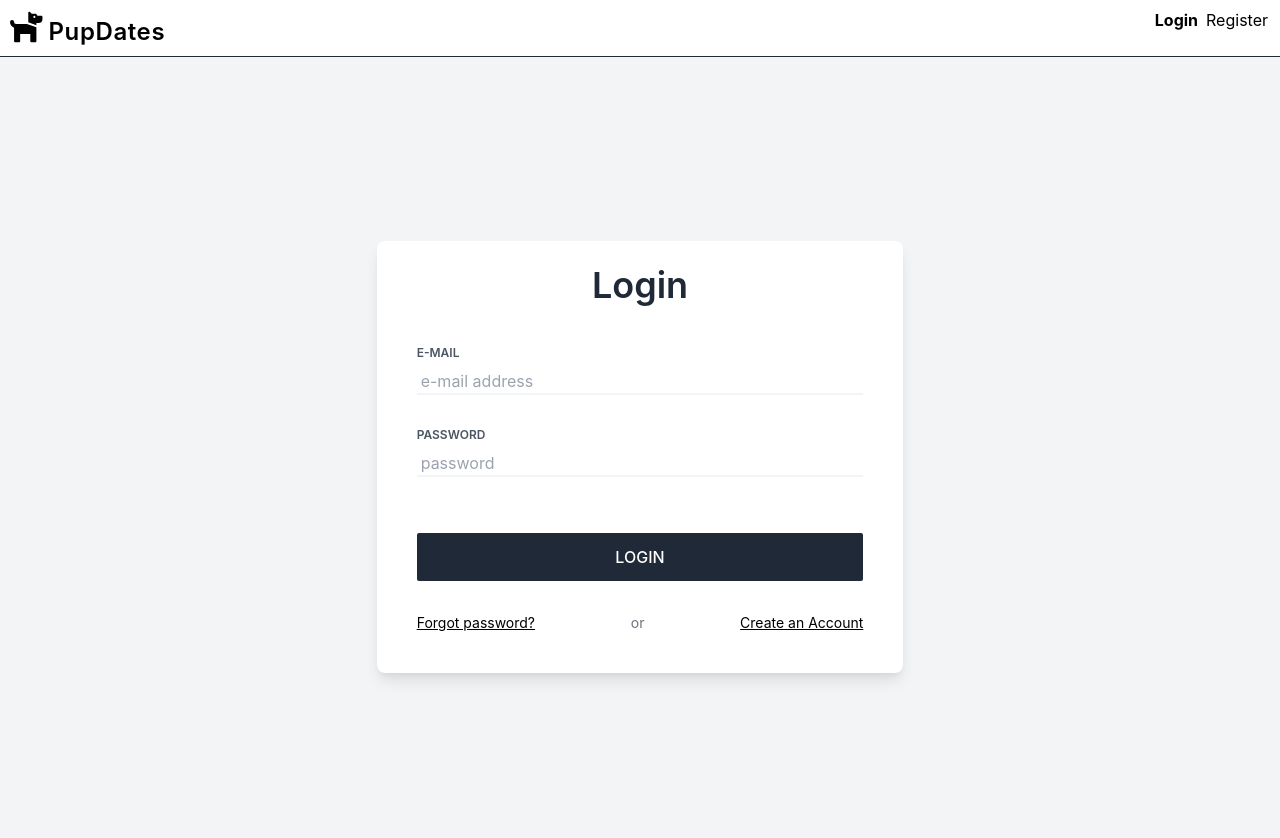
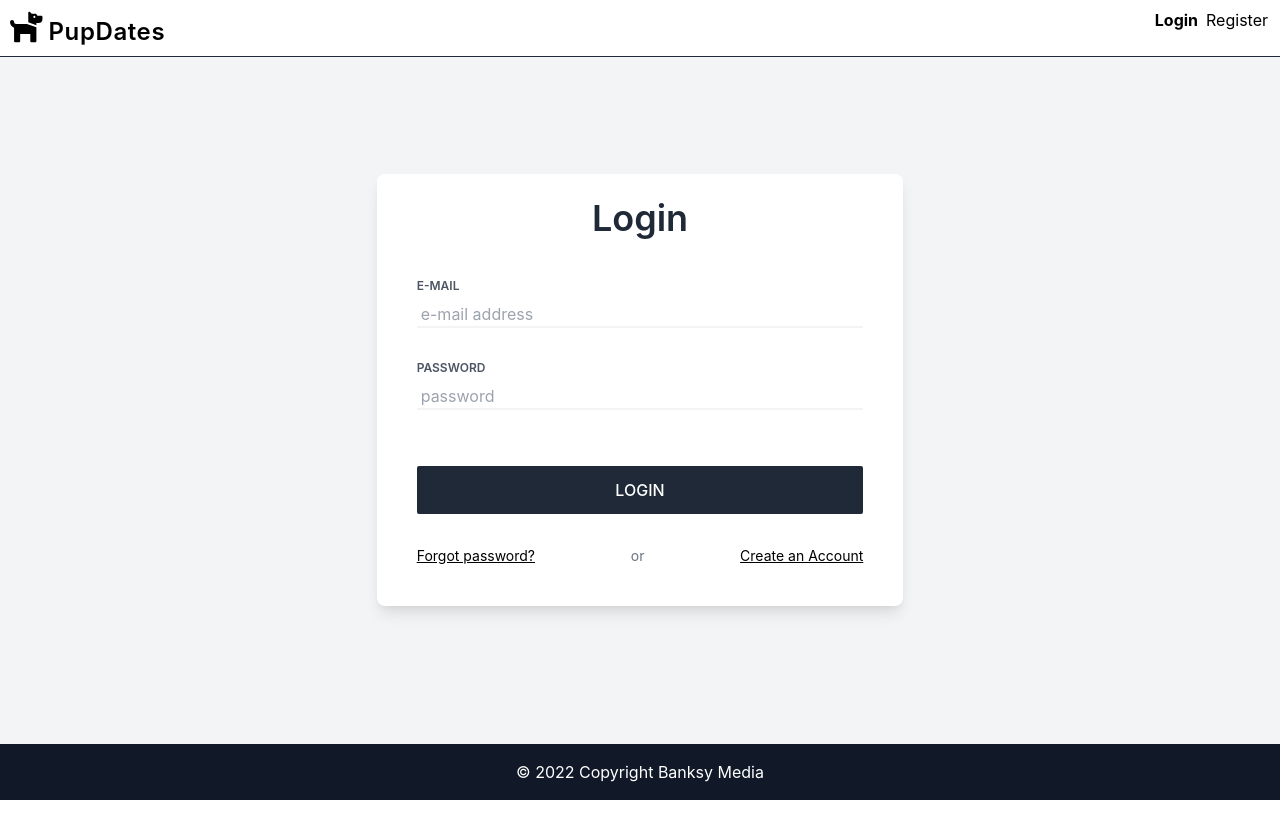
Before and after one commit to allispeck/pupdates-app, a React (Create React App) app: page /login in a window 1280 px wide. Shown: the top 838 px of the page. After the commit the page ends 800 px from the top, so only its background shows below. Built offline with nearby package versions, Linux system fonts and the light colour scheme.

Commit message:
Feature/#m93cam create footer (#9)
* [#m8xpmt] Create Navbar

* [#m93cam] Create Footer

* [#m93cam] Create Footer

Add small footer as a placeholder in the interim until full sitemap is available

```diff
--- a/public/index.html
+++ b/public/index.html
@@ -24,11 +24,11 @@
       work correctly both with client-side routing and a non-root public URL.
       Learn how to configure a non-root public URL by running `npm run build`.
     -->
-    <title>React App</title>
+    <title>Pupdates</title>
   </head>
   <body>
     <noscript>You need to enable JavaScript to run this app.</noscript>
-    <div id="root"></div>
+    <div id="root" class="h-screen bg-gray-100"></div>
     <!--
       This HTML file is a template.
       If you open it directly in the browser, you will see an empty page.
--- a/src/App.js
+++ b/src/App.js
@@ -5,6 +5,7 @@ import Dashboard from './views/Dashboard/Index';
 import Register from "./views/auth/Register";
 import CreatePet from "./views/Pets/CreatePet";
 import Navbar from "./layout/Navbar";
+import Footer from "./layout/Footer";
 
 
 const App = () => {
@@ -17,7 +18,9 @@ const App = () => {
                 <Route path='/register' component={Register}/>
                 <Route path='/pet/create' component={CreatePet}/>
             </Switch>
+            <Footer/>
         </Router>
+
     );
 };
 
--- /dev/null
+++ b/src/layout/Footer.js
@@ -0,0 +1,12 @@
+
+
+export default function Footer() {
+    return (
+        <footer className="text-center text-white bg-gray-800 w-full absolute bottom-0">
+
+            <div className="text-center p-4 bg-gray-900">
+                © 2022 Copyright Banksy Media
+            </div>
+        </footer>
+    );
+}
--- a/src/layout/Navbar.js
+++ b/src/layout/Navbar.js
@@ -9,7 +9,7 @@ const Navbar = () => {
 
     return (
 
-        <div className="flex border-b border-gray-800 py-2 px-2 flex-wrap justify-between">
+        <div className="flex border-b border-gray-800 py-2 px-2 flex-wrap justify-between bg-white">
             <div className="text-2xl font-semibold tracking-wide">
                 <FontAwesomeIcon icon={faDog} className="pr-1 text-4xl"/>
                 PupDates
--- a/src/views/auth/Login.js
+++ b/src/views/auth/Login.js
@@ -27,7 +27,7 @@ const Login = ({error, isLoggedIn}) => {
     );
 
     return (
-        <div className="flex flex-col h-screen bg-gray-100">
+        <div className="flex flex-col h-5/6">
             <div className="grid place-items-center mx-2 my-20 sm:my-auto">
                 <div className="w-11/12 p-12 sm:w-8/12 md:w-6/12 lg:w-5/12 2xl:w-4/12
             px-6 py-10 sm:px-10 sm:py-6
--- a/src/views/auth/Register.js
+++ b/src/views/auth/Register.js
@@ -86,7 +86,7 @@ const Register = () => {
     );
 
     return (
-        <div className="flex flex-col h-screen bg-gray-100">
+        <div className="flex flex-col bg-gray-100 h-5/6">
             <div className="grid place-items-center mx-2 my-20 sm:my-auto">
                 <div className="w-11/12 p-12 sm:w-8/12 md:w-6/12 lg:w-5/12 2xl:w-4/12
             px-6 py-10 sm:px-10 sm:py-6
```
